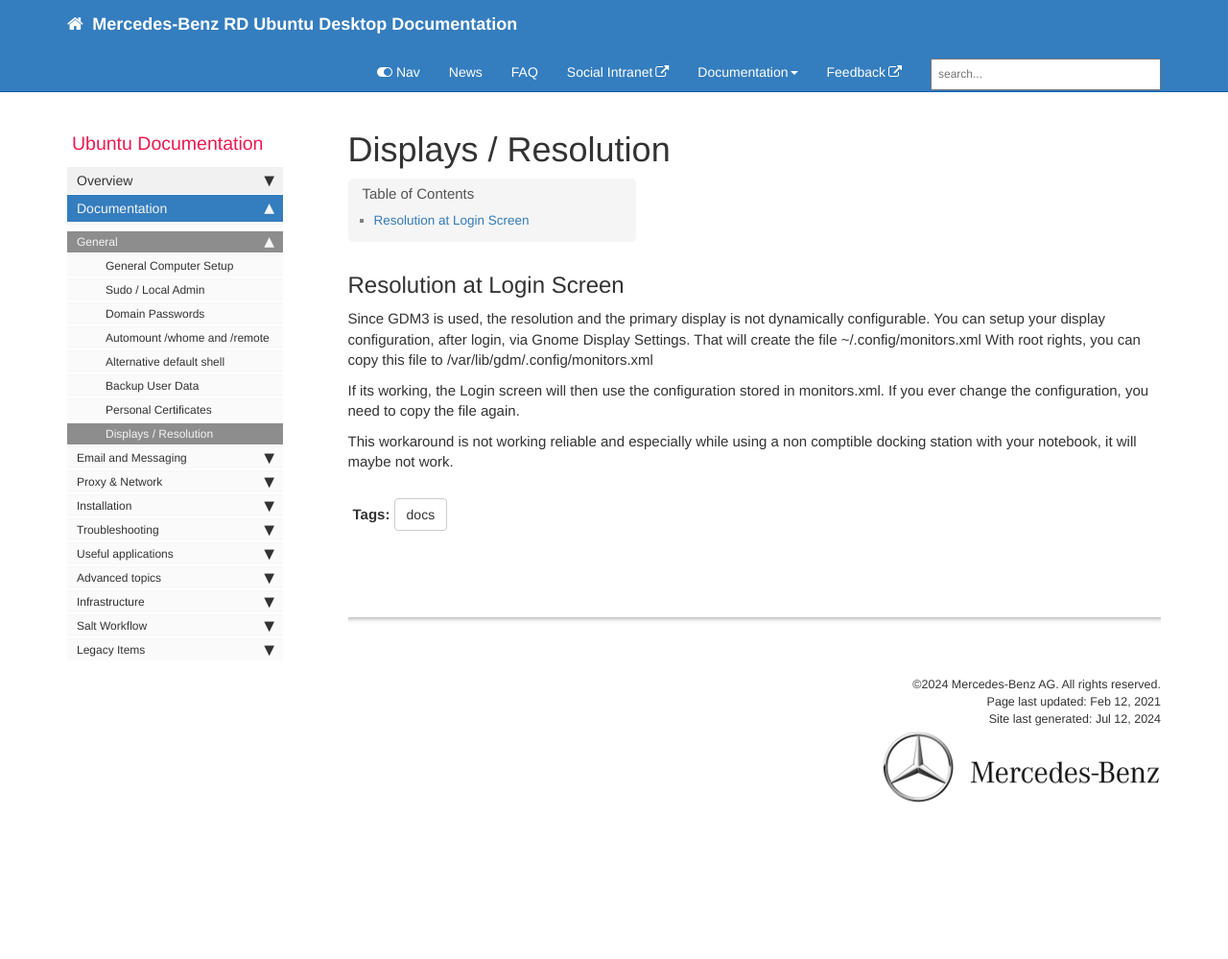
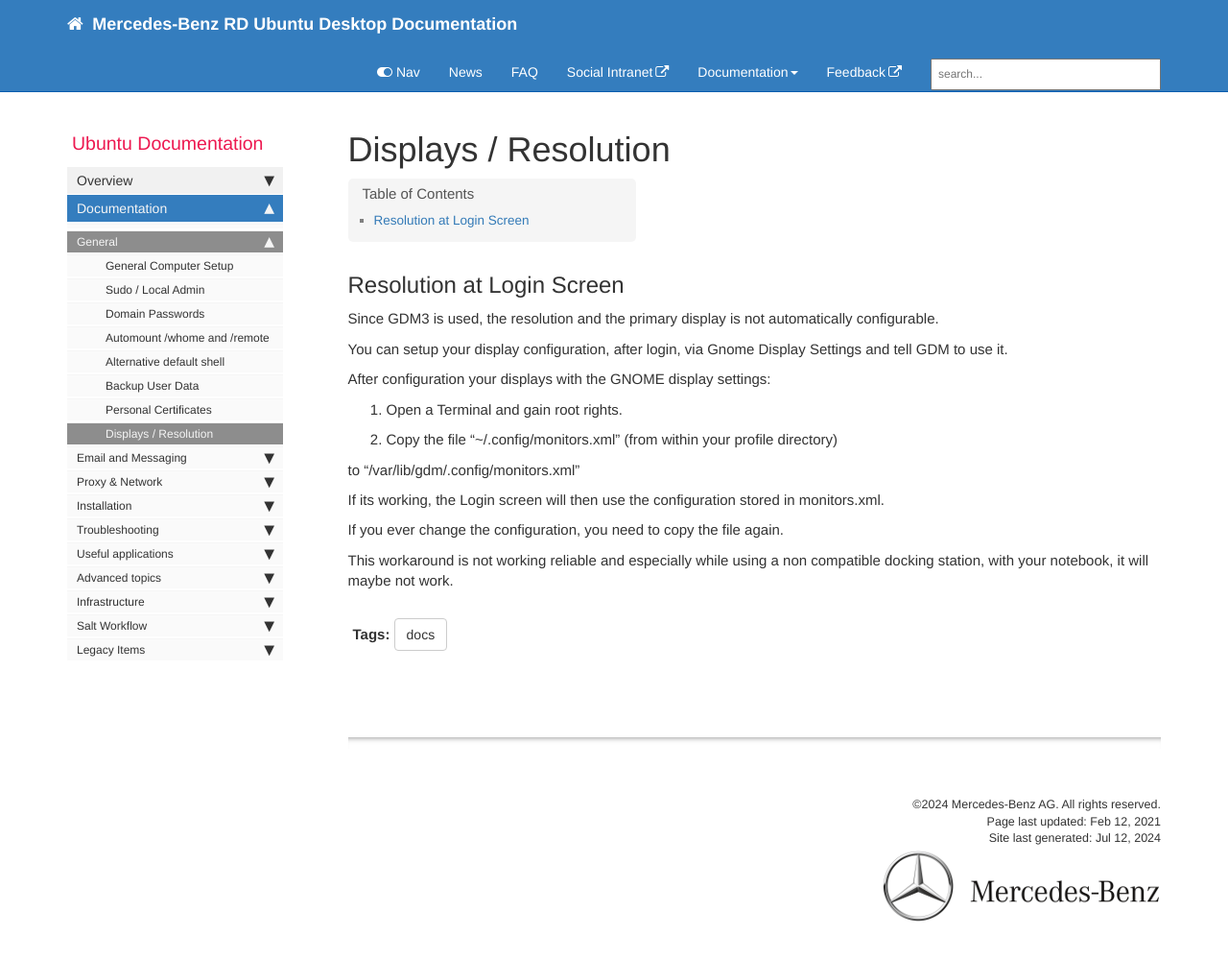
Before and after one commit to RajputPawan/Prometheus, a Jekyll site: the page built from pages/docs/displays.md, in a window 1280 px wide and 1023 px high. Shown: the top 999 px of the window at 96% size. Built offline with Jekyll 4.4.1, drawn with Linux system fonts in a browser that asks for light colours; comment, search, counter and statistics services are not loaded.

Commit message:
UBUNTUOP-1848/ohnemud-master-BUG_|_Login_Screen_resolution_issues_with_original_docking_station

```diff
--- a/pages/docs/displays.md
+++ b/pages/docs/displays.md
@@ -11,12 +11,22 @@
 
 ## Resolution at Login Screen
 
-Since GDM3 is used, the resolution and the primary display is not dynamically configurable.
-You can setup your display configuration, after login, via Gnome Display Settings.
-That will create the file ~/.config/monitors.xml
-With root rights, you can copy this file to /var/lib/gdm/.config/monitors.xml
+Since GDM3 is used, the resolution and the primary display is not automatically configurable.
+
+You can setup your display configuration, after login, via Gnome Display Settings and tell GDM to use it.
+
+
+After configuration your displays with the GNOME display settings:
+
+1. Open a Terminal and gain root rights.
+
+2. Copy the file "~/.config/monitors.xml" (from within your profile directory)
+
+to "/var/lib/gdm/.config/monitors.xml"
+
 
 If its working, the Login screen will then use the configuration stored in monitors.xml.
+
 If you ever change the configuration, you need to copy the file again.
 
-This workaround is not working reliable and especially while using a non comptible docking station with your notebook, it will maybe not work.
+This workaround is not working reliable and especially while using a non compatible docking station, with your notebook, it will maybe not work.
```
